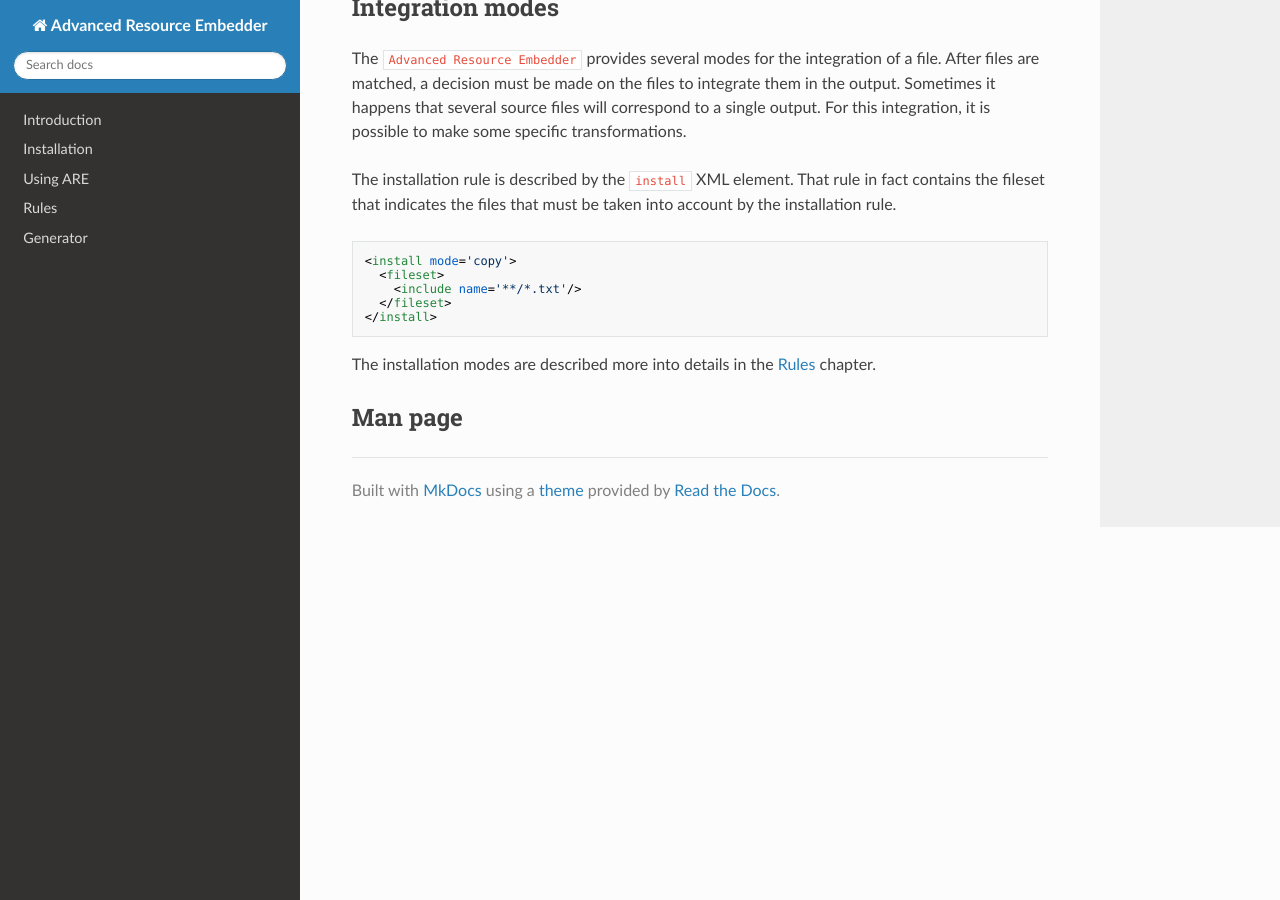
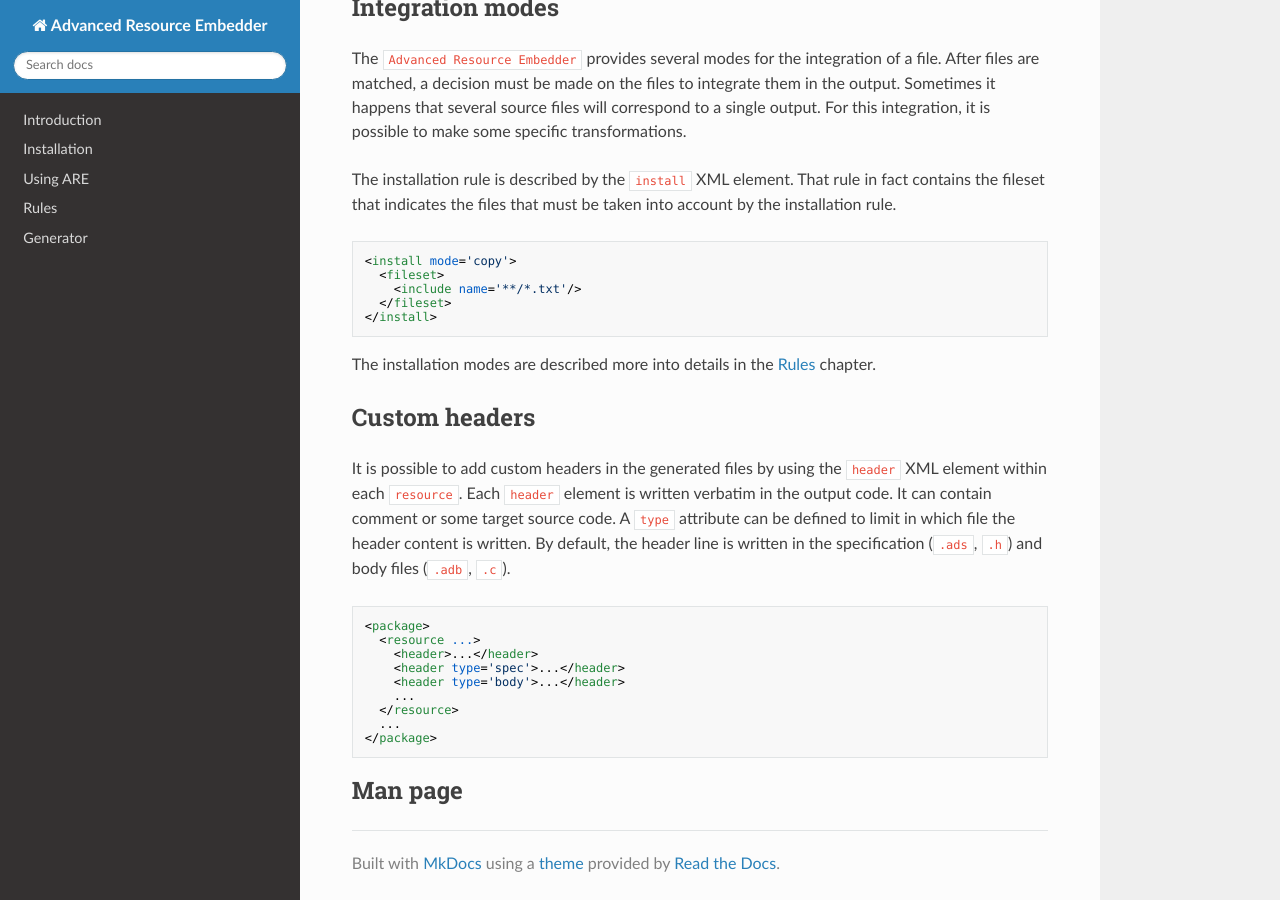
Before and after one commit to stcarrez/resource-embedder, an MkDocs documentation site: the page built from docs/Using.md, in a window 1280 px wide and 900 px high, scrolled down 3416 px. Built offline with MkDocs 1.6.1, drawn with Linux system fonts in a browser that asks for light colours; nearby versions of some CDN libraries.

Commit message:
Feature #4: update man and documentation
- add example of <header> in man page
- add section to explain the <header> XML element

````diff
--- a/docs/Using.md
+++ b/docs/Using.md
@@ -70,7 +70,6 @@ creates a resource named `Help` and composed of text files located in the `help`
 directory and with the `.txt` file extension.  The code generator will use
 the name `man_content` for the data type that represents the file description
 and it will use `man_get_help_content` for the generated function name.
-
 
 ## Controlling the lines format
 
@@ -205,4 +204,24 @@ must be taken into account by the installation rule.
 
 The installation modes are described more into details in the [Rules](Are_Installer.md) chapter.
 
+## Custom headers
+
+It is possible to add custom headers in the generated files by using the `header` XML
+element within each `resource`.  Each `header` element is written verbatim in the output code.
+It can contain comment or some target source code.  A `type` attribute can be defined
+to limit in which file the header content is written.  By default, the header line is written
+in the specification  (`.ads`, `.h`) and body files (`.adb`, `.c`).
+
+```XML
+<package>
+  <resource ...>
+    <header>...</header>
+    <header type='spec'>...</header>
+    <header type='body'>...</header>
+    ...
+  </resource>
+  ...
+</package>
+```
+
 ## Man page
````
Also changed, not shown: docs/Are_Using.md (+19 -0 lines), 2 other files.
